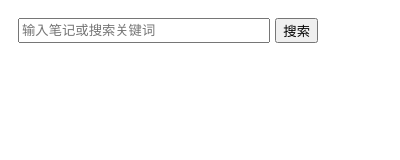
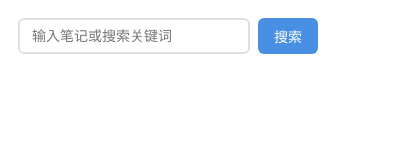
Before and after one commit to mudid/go, a browser extension: page chrome/garynote/popup.html in a window 400 px wide. Drawn offline with Linux system fonts and the light colour scheme.

Commit message:
add styling for input box

```diff
--- a/chrome/garynote/popup.html
+++ b/chrome/garynote/popup.html
@@ -6,13 +6,43 @@
     body {
       width: 300px;
       padding: 10px;
+      font-family: -apple-system, BlinkMacSystemFont, "Segoe UI", Roboto, "Helvetica Neue", Arial, sans-serif;
     }
     #searchContainer {
       display: flex;
-      gap: 5px;
+      gap: 8px;
+      margin-bottom: 15px;
     }
     #noteInput {
       flex-grow: 1;
+      padding: 8px 12px;
+      border: 2px solid #e0e0e0;
+      border-radius: 6px;
+      font-size: 14px;
+      transition: all 0.3s ease;
+      outline: none;
+    }
+    #noteInput:focus {
+      border-color: #4a90e2;
+      box-shadow: 0 0 0 3px rgba(74, 144, 226, 0.1);
+    }
+    #searchBtn {
+      padding: 8px 16px;
+      background-color: #4a90e2;
+      color: white;
+      border: none;
+      border-radius: 6px;
+      cursor: pointer;
+      font-size: 14px;
+      font-weight: 500;
+      transition: all 0.3s ease;
+    }
+    #searchBtn:hover {
+      background-color: #357abd;
+      transform: translateY(-1px);
+    }
+    #searchBtn:active {
+      transform: translateY(0);
     }
     #results {
       margin-top: 10px;
```
